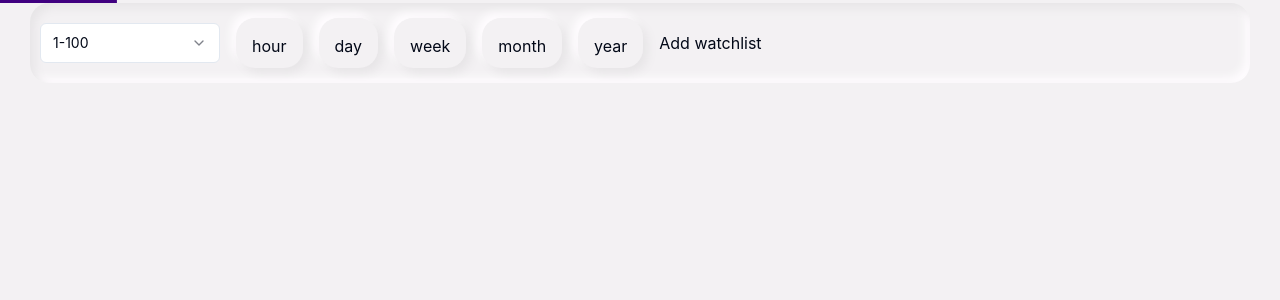
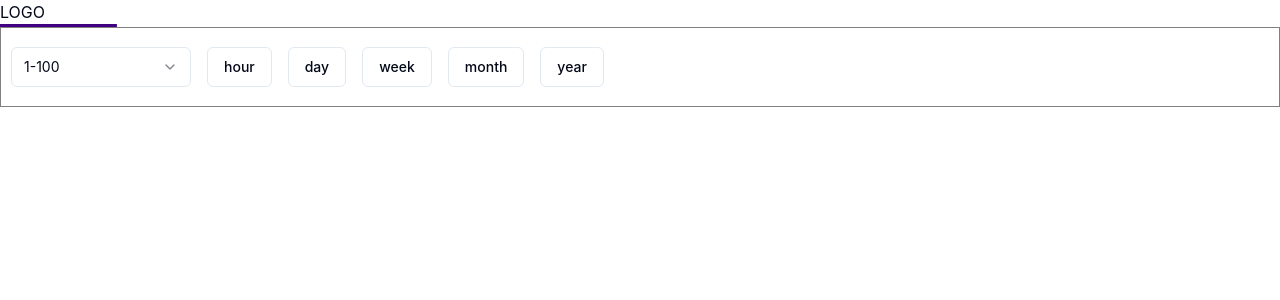
Before and after one commit to emmanuelplougoulm/cryptobubbles-clone, a React (Vite) app: page / in a window 1280 px wide. Shown: the top 300 px of the page. Built offline with nearby package versions, Linux system fonts and the light colour scheme; no server answers.

Commit message:
[bubbles]: update filters section with shadcn button

```diff
--- a/src/components/filters/filters.css
+++ b/src/components/filters/filters.css
@@ -1,30 +1,10 @@
-.filters{
-    margin:0 30px;
-    padding:10px;
+.filters {
     display: flex;
     align-items: center;
-    gap:1rem;
-    height:80px;
-    background: greenyellow;
-    border-radius: 50px;
-background: #e0e0e0;
-border-radius: 19px;
-background: #f3f1f3;
-box-shadow: inset 5px 5px 10px #e7e5e7,
-            inset -5px -5px 10px #fffdff;
+    padding: 10px;
+    gap: 1rem;
+    height: 80px;
+    background: #e0e0e0;
+    background-color: rgb(255, 255, 255);
+    border: 1px grey solid;
 }
-
-
-.button-filters{
-    text-align:center;
-    height:50px;
-    border:none;
-    padding: 1rem;
-    border-radius: 19px;
-background: #f3f1f3;
-box-shadow:  5px 5px 10px #e7e5e7,
-             -5px -5px 10px #fffdff;
-
-
-
-}
--- a/src/components/filters/filters.tsx
+++ b/src/components/filters/filters.tsx
@@ -1,5 +1,6 @@
 import type React from "react";
-import { Select, WatchListModal } from "../index";
+import { Select } from "../index";
+import { Button } from "@/components/ui/button";
 import { context } from "../../context/index";
 import { useContext } from "react";
 import "./filters.css";
@@ -15,23 +16,17 @@ const Filters: React.FC = () => {
 				<Select />
 				{values.map((item) => {
 					return (
-						<button
+						<Button
 							key={item}
 							type="button"
-							className="button-filters"
 							onClick={() => setTimePref(item)}
+							variant="outline"
 						>
 							{item}
-						</button>
+						</Button>
 					);
 				})}
-
-				<button type="button" onClick={() => setShowModal(true)}>
-					Add watchlist
-				</button>
 			</div>
-
-			{/* <WatchListModal /> */}
 		</>
 	);
 };
--- a/src/pages/Homepage.tsx
+++ b/src/pages/Homepage.tsx
@@ -10,7 +10,7 @@ import NeumorphismCharts from "../components/charts/neumorphism-charts/neumorphi
 const HomePage: React.FC = () => {
 	return (
 		<main className="main">
-			{/* <Header /> */}
+			<Header />
 			<div className="chart-container">
 				<LoadingBar />
 				<Filters />
--- a/src/styles/homepage.css
+++ b/src/styles/homepage.css
@@ -1,12 +1,11 @@
-.main{
-    height:100%;
-    width:100%;
-    display:flex;
+.main {
+    height: 100%;
+    width: 100%;
+    display: flex;
     flex-direction: column;
-    /* background-color: #e0e0e0; */
-    background-color: #f3f1f3;
+    background-color: rgb(255, 255, 255);
 }
 
-.chart-container{
+.chart-container {
     height: 100%;
 }
```
